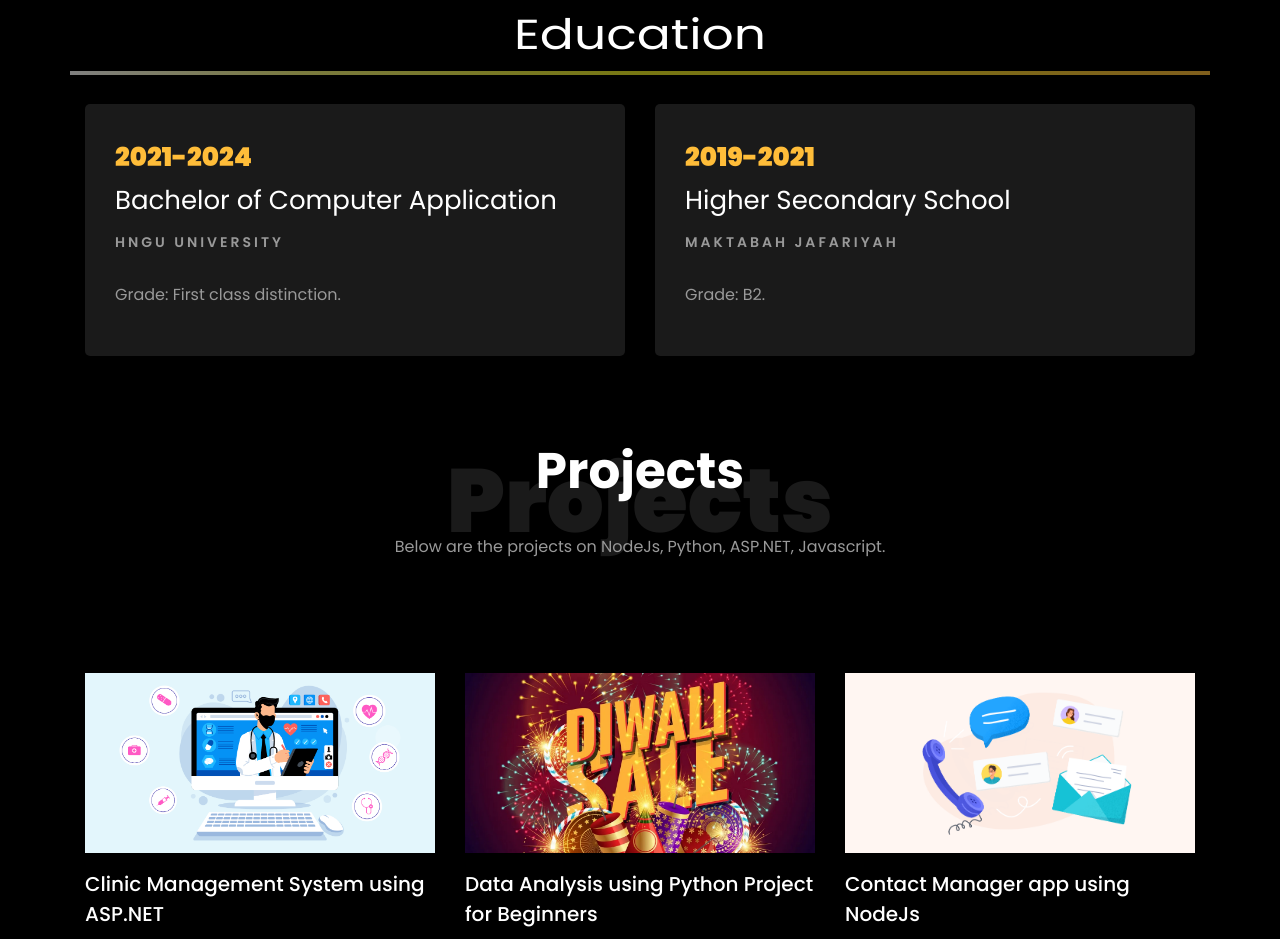
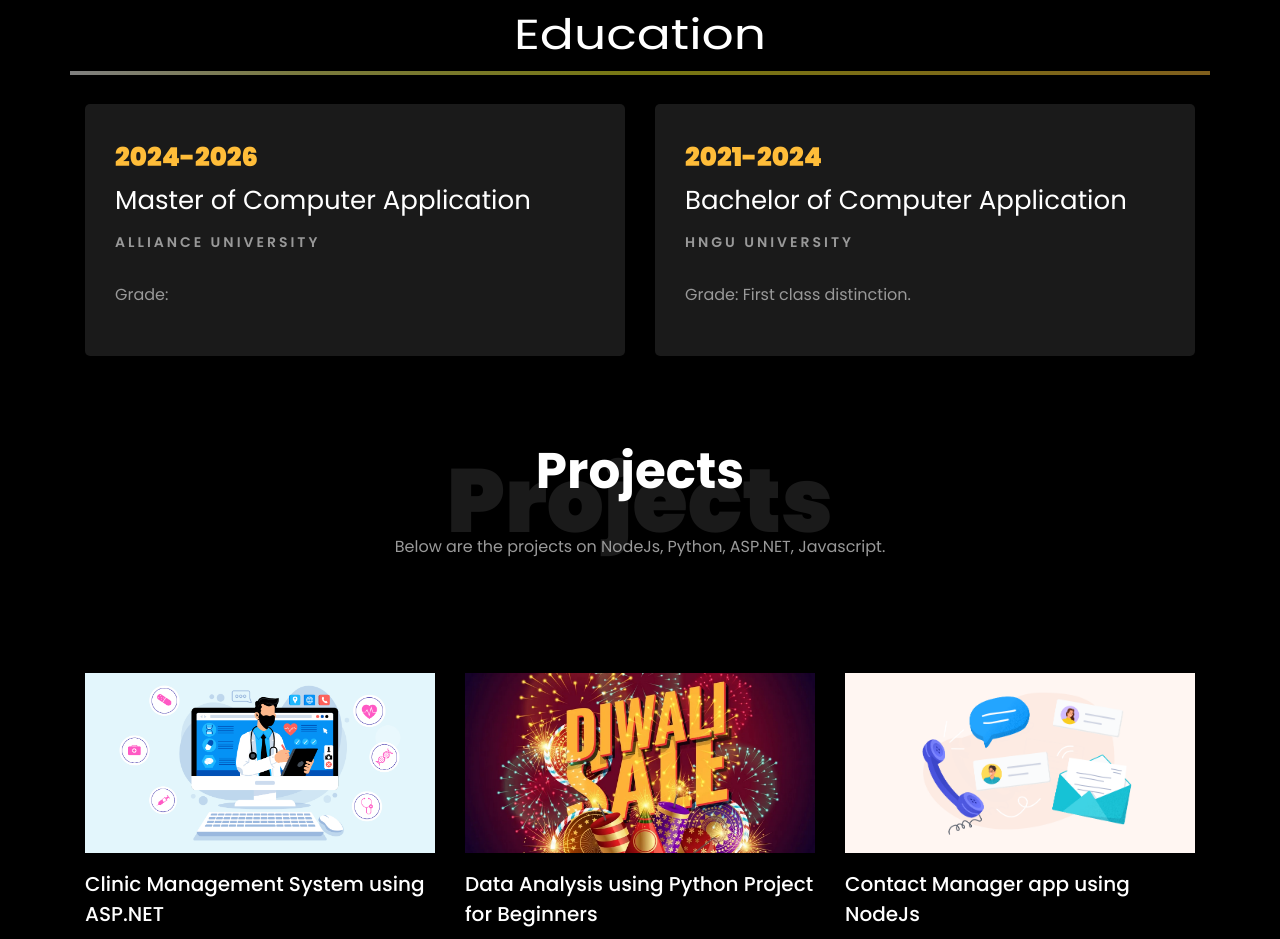
Before and after one commit to Akbarhusain12/akbarhusain.github.io, a plain HTML site: page index.html in a window 1280 px wide. Shown: the part 2352-3291 px from the top of the page. Drawn offline with Linux system fonts and the light colour scheme; files whose address does not match are found by name.

Commit message:
add education

```diff
--- a/index.html
+++ b/index.html
@@ -363,19 +363,19 @@
 			<div class="row">
     			<div class="col-md-6">
     				<div class="resume-wrap ftco-animate">
-    					<span class="date">2021-2024</span>
-    					<h2>Bachelor of Computer Application</h2>
-    					<span class="position">HNGU University</span>
-    					<p class="mt-4">Grade: First class distinction.</p>
+    					<span class="date">2024-2026</span>
+    					<h2>Master of Computer Application</h2>
+    					<span class="position">Alliance University</span>
+    					<p class="mt-4">Grade: </p>
     				</div>
     			</div>
 
     			<div class="col-md-6">
     				<div class="resume-wrap ftco-animate">
-    					<span class="date">2019-2021</span>
-    					<h2>Higher Secondary School</h2>
-    					<span class="position">Maktabah Jafariyah</span>
-    					<p class="mt-4">Grade: B2.</p>
+    					<span class="date">2021-2024</span>
+    					<h2>Bachelor of Computer Application</h2>
+    					<span class="position">HNGU University</span>
+    					<p class="mt-4">Grade: First class distinction.</p>
     				</div>
 				</div>
     		</div>
```
